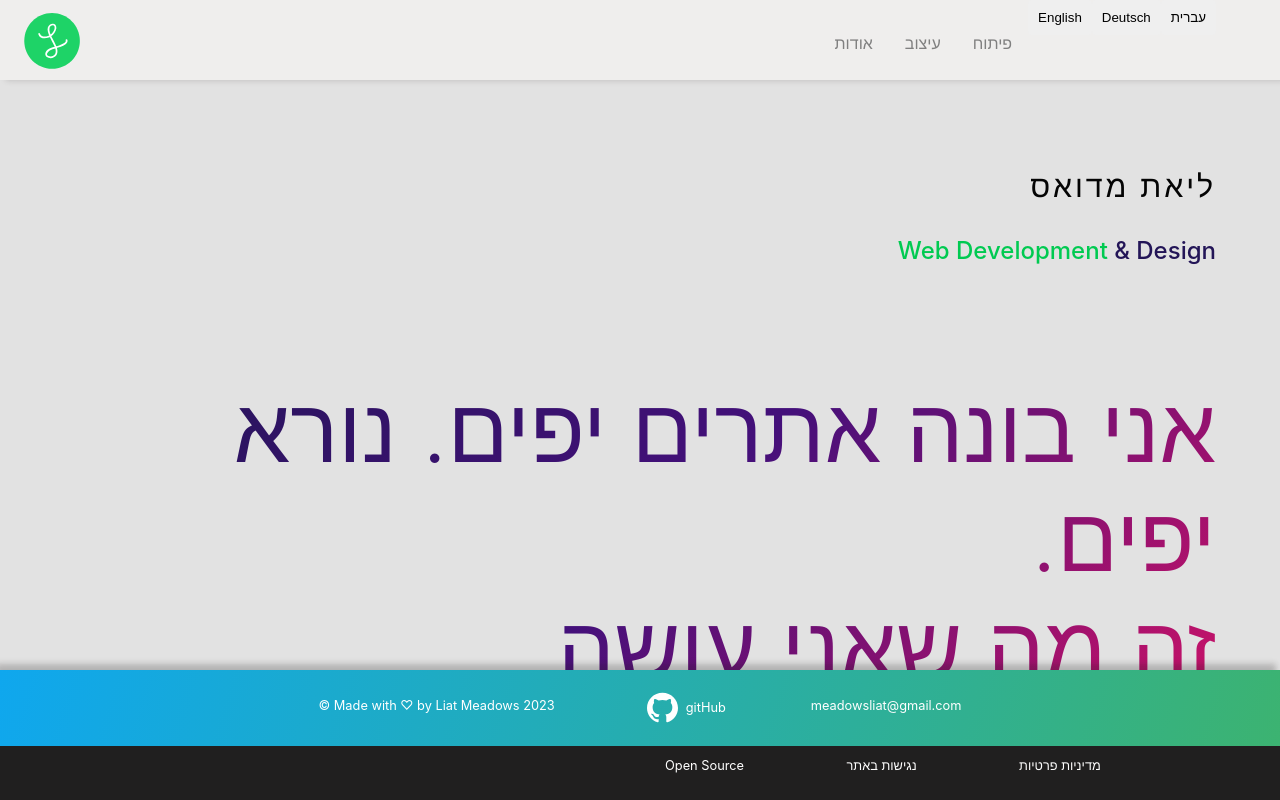
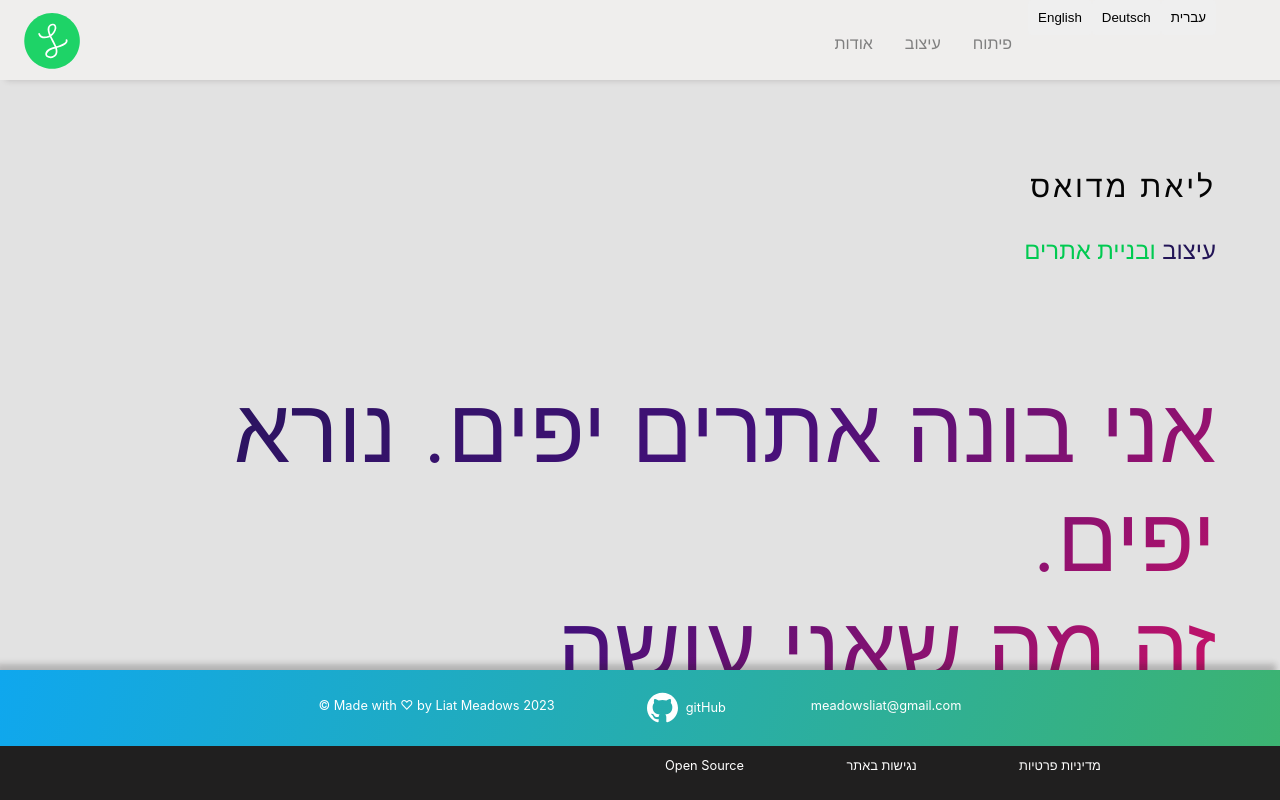
Before and after one commit to Lia-Mead/Liat-Meadows, a React (Create React App) app: page / in a window 1280 px wide. Both pictures are taken after a click on the button "עברית". Shown: the top 800 px of the page. Built offline with nearby package versions, Linux system fonts and the light colour scheme.

Commit message:
meadows - title home

```diff
--- a/src/components/homeScreen.js
+++ b/src/components/homeScreen.js
@@ -21,11 +21,17 @@ const HomeScreen = ({ toTop }) => {
     <div id="home" className={`con home ${isHebrew ? 'rtl-text' : 'ltr-text'}`}>
       <div className="stage">
         <h1>{t('liat_meadows')}</h1>
-
-        <h2>
-          {t('home_development')}{' '}
-          <span className="high">{t('home_and_design')}</span>
-        </h2>
+        {isHebrew ? (
+          <h2>
+            <span className="high">{t('home_and_design')} </span>
+            {t('home_development')}
+          </h2>
+        ) : (
+          <h2>
+            {t('home_development')}
+            <span className="high">{t('home_and_design')}</span>
+          </h2>
+        )}
         <h3 className="animate-character">
           {t('home_slogan')} <br />
           {t('home_slogan2')}
--- a/src/i18n/de.json
+++ b/src/i18n/de.json
@@ -2,7 +2,8 @@
   "about": "Über mich",
   "home_slogan": "Ich mache Webseiten. Verdammt hübsche Websiten.",
   "home_slogan2": "Das ist, was ich tue.",
-  "development_and_design": "Web-Entwicklung & Design",
+  "home_development": "Web-Entwicklung ",
+  "home_and_design": "& Design",
   "liat_meadows": "Liat Meadows",
   "button_up": "oben",
 
--- a/src/i18n/he.json
+++ b/src/i18n/he.json
@@ -3,6 +3,9 @@
   "home_slogan": "אני בונה אתרים יפים. נורא יפים.",
   "home_slogan2": "זה מה שאני עושה.",
   "development_and_design": "עיצוב ובניית אתרים",
+  "home_development": "ובניית אתרים ",
+  "home_and_design": "עיצוב",
+
   "liat_meadows": "ליאת מדואס",
   "button_up": "למעלה",
 
```
